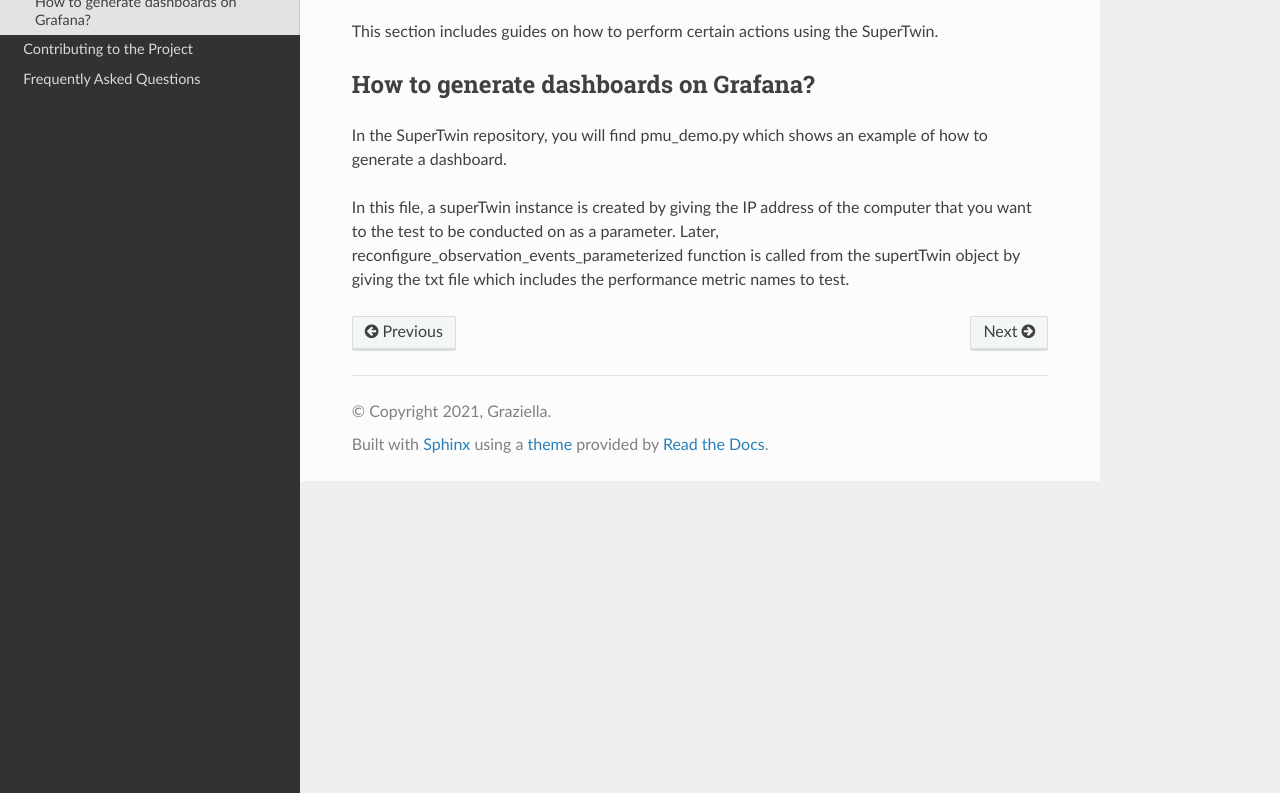
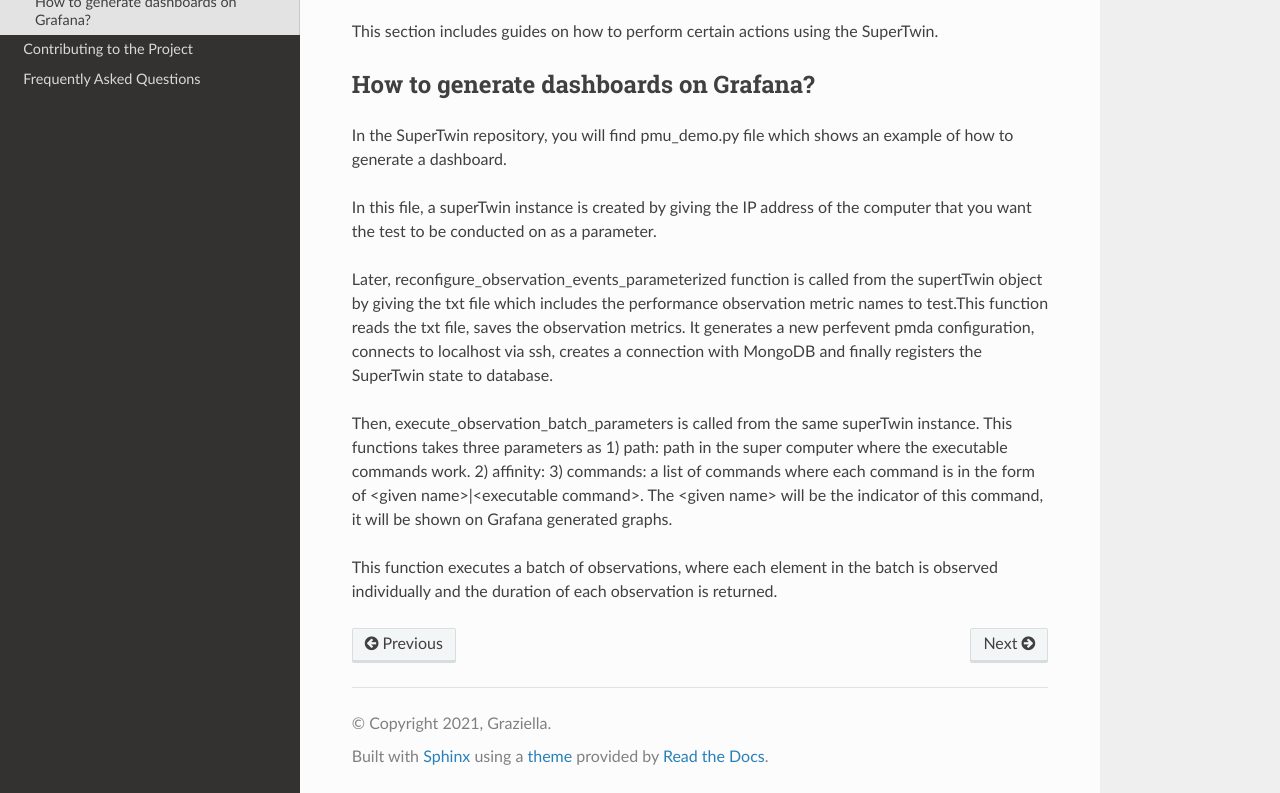
Before and after one commit to AliFehmi/supertwin-1, a Sphinx documentation site: the page built from docs/source/how_to.rst, in a window 1280 px wide and 1057 px high, cut to the strip 264-1057 px from the top of the window. Built offline with Sphinx 7.4.7 and the Read the Docs theme 2.0.0, drawn with Linux system fonts in a browser that asks for light colours.

Commit message:
generate dashboard update

```diff
--- a/docs/source/how_to.rst
+++ b/docs/source/how_to.rst
@@ -13,8 +13,22 @@ This section includes guides on how to perform certain actions using the SuperTw
 How to generate dashboards on Grafana?
 --------------------------------------
 
-In the SuperTwin repository, you will find pmu_demo.py which shows an example of how to generate a dashboard.
+In the SuperTwin repository, you will find pmu_demo.py file which shows an example of how to generate a dashboard.
 
 
-In this file, a superTwin instance is created by giving the IP address of the computer that you want to the test to be conducted on as a parameter.
-Later, reconfigure_observation_events_parameterized function is called from the supertTwin object by giving the txt file which includes the performance metric names to test.
+In this file, a superTwin instance is created by giving the IP address of the computer that you want the test to be conducted on
+as a parameter.
+
+Later, reconfigure_observation_events_parameterized function is called from the supertTwin object by giving the txt file which
+includes the performance observation metric names to test.This function reads the txt file, saves the observation metrics. It
+generates a new perfevent pmda configuration, connects to localhost via ssh, creates a connection with MongoDB and finally registers
+the SuperTwin state to database.
+
+Then, execute_observation_batch_parameters is called from the same superTwin instance. This functions takes three parameters as
+1) path: path in the super computer where the executable commands work.
+2) affinity:
+3) commands: a list of commands where each command is in the form of <given name>|<executable command>. The <given name> will be
+the indicator of this command, it will be shown on Grafana generated graphs.
+
+This function executes a batch of observations, where each element in the batch is observed individually and the duration of each
+observation is returned.
```
